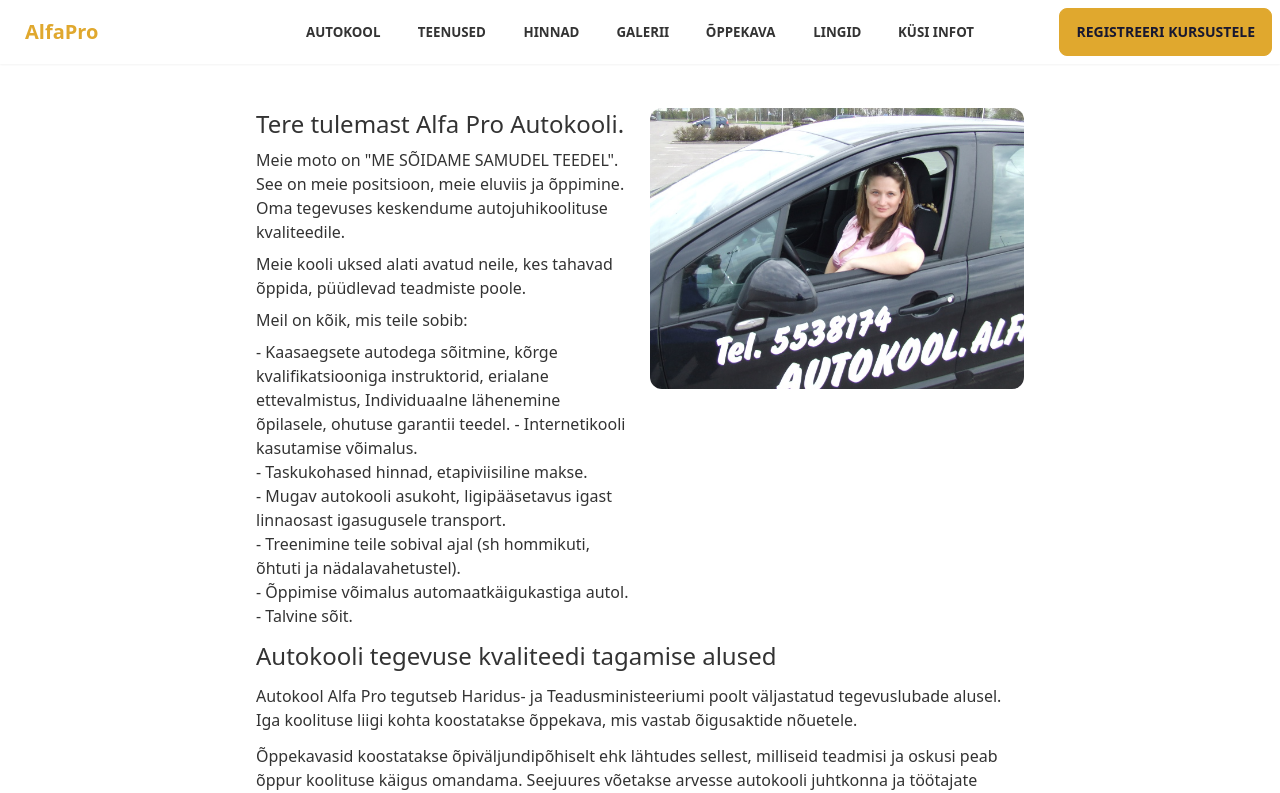
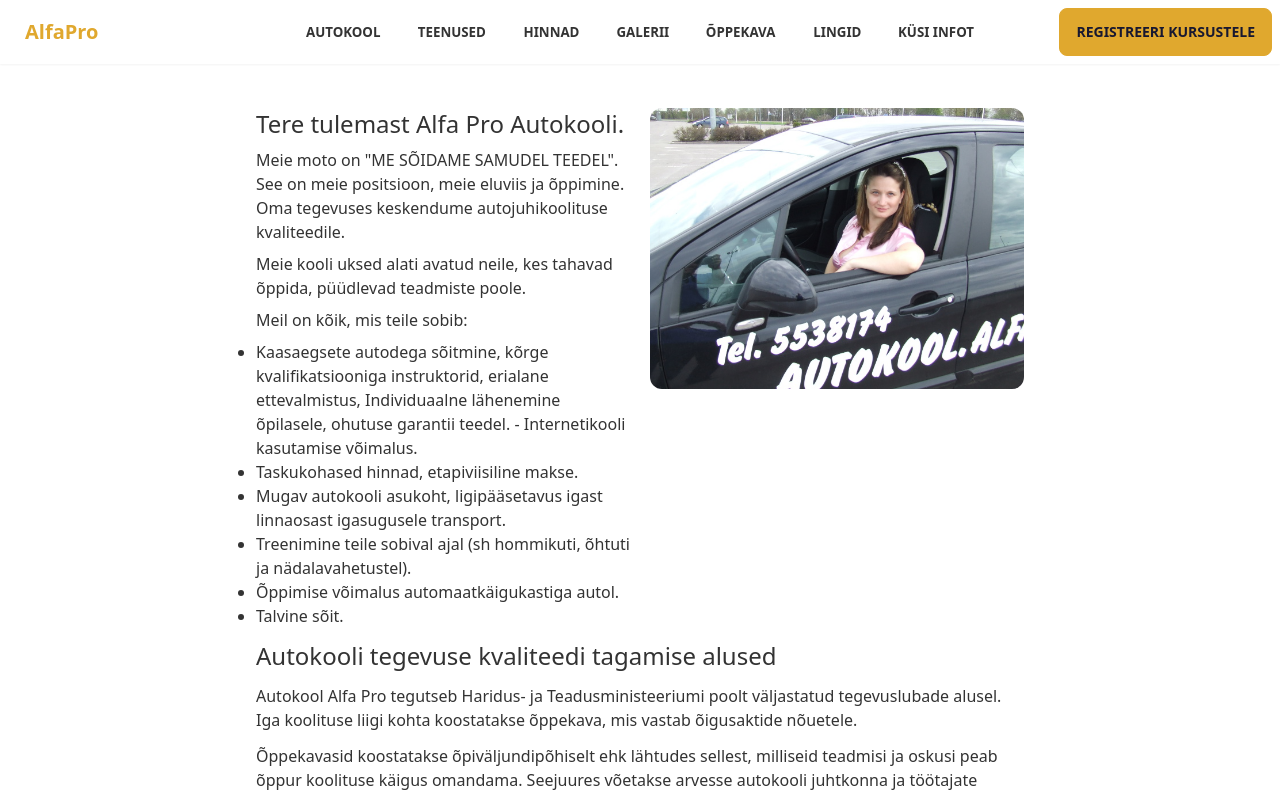
Before and after one commit to Appstatis/alfapro, a Next.js app: page /home in a window 1280 px wide. Shown: the top 793 px of the page. Built offline with nearby package versions, Linux system fonts and the light colour scheme.

Commit message:
list-disc class in the ol on homepage

```diff
--- a/src/pages/home.tsx
+++ b/src/pages/home.tsx
@@ -43,9 +43,9 @@ const Home = () => {
             teadmiste poole.
           </p>
           <p>Meil on kõik, mis teile sobib:</p>
-          <ol>
+          <ol className="list-disc">
             {features.map((feature) => (
-              <li key={feature.body}>- {feature.body}</li>
+              <li key={feature.body}>{feature.body}</li>
             ))}
           </ol>
         </div>
```
